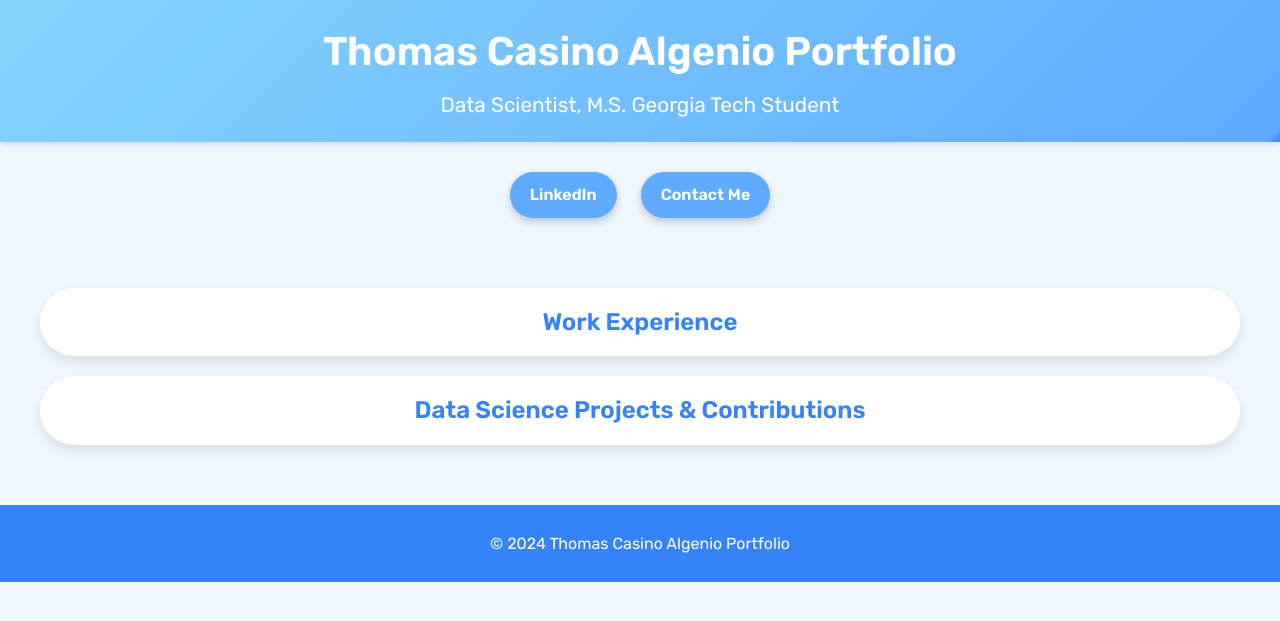
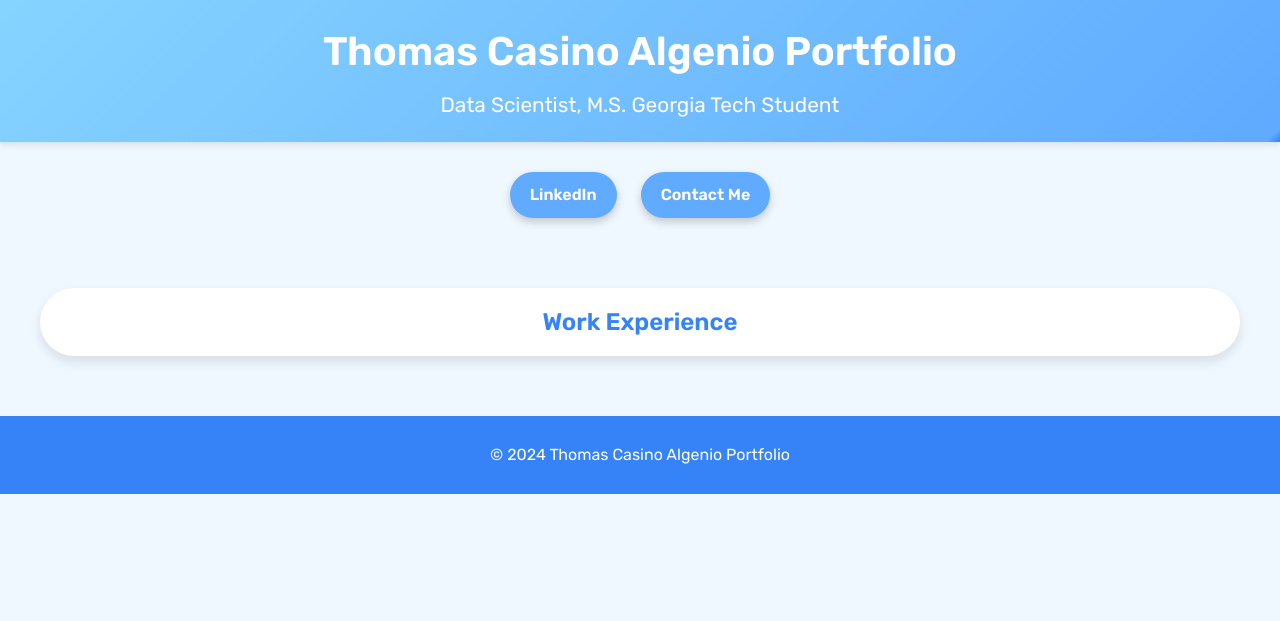
Before and after one commit to thomasalgenio/Thomas_Portfolio, a Jekyll site: the page built from README.md, in a window 1280 px wide. Shown: the top 621 px of the page. Built offline with Jekyll 4.4.1, drawn with Linux system fonts in a browser that asks for light colours; our own code applies the rules of GitHub Pages for plain Markdown files; part of the change alters nothing that is shown.

Commit message:
Update default.html

```diff
--- a/_layouts/default.html
+++ b/_layouts/default.html
@@ -216,12 +216,10 @@
             <div class="timeline-item">
               <h3>United Parcel Service (UPS)</h3>
               <span>Data Scientist Nov 2022 - Sept 2024</span>
-              <p></p>
               <ul class="hidden-text">
-                <li>Collaborated with International Marketing team to research & manage an in-house Topic Model solution using BERTopic with LLM representation on 200GB of unstructured customer verbatim data reducing operational costs $15K annually.</li>
-                <li>Worked with Competitive & Market Intelligence team to develop an in-house Generative AI application by accurately synthesizing 1TB of unstructured financial data & applying RAG techniques resulting in coherent answers to user questions.</li>
-                <li>Analyzed optimization problem of 10 KPIs for Marketing team, identified non-stochastic constraints, and provided alternative strategies.</li>
-                <li>Analyzed 15 KPIs monthly to Data Analytics & Business Enterprise Business Intelligence team providing insights on impacted delivery density for business use & contributed to script pipeline enhancing efficiency by 2 minutes.</li>
+                <li>Collaborated with International Marketing team to manage an in-house Topic Model solution using BERTopic.</li>
+                <li>Worked with Competitive & Market Intelligence team to develop a Generative AI application.</li>
+                <li>Analyzed 10 KPIs for optimization and provided strategic insights.</li>
               </ul>
               <button class="toggle-btn" onclick="toggleText(this, event)">Read More</button>
             </div>
@@ -230,30 +228,6 @@
               <span>Jan 2020 - Nov 2022</span>
               <p>Data Scientist</p>
             </div>
-            <div class="timeline-item">
-              <h3>Data Scientist Intern</h3>
-              <span>Jun 2019 - Aug 2019</span>
-            </div>
-          </div>
-        </div>
-      </div>
-
-      <!-- Data Science Projects Bubble -->
-      <div class="bubble-container" onclick="toggleBubble('projects')">
-        <div class="bubble-header">Data Science Projects & Contributions</div>
-        <div id="projects" class="bubble-content">
-          <div class="projects">
-            <div class="project-card">
-              <h3>Matching Messy Pandas Columns</h3>
-              <p>Resolved missing edge cases in fuzzy matching logic.</p>
-              <a href="https://medium.com/analytics-vidhya/matching-messy-pandas-columns-with-fuzzywuzzy-4adda6c7994f" class="btn">View Article</a>
-            </div>
-            <div class="project-card">
-              <h3>Face Detection Project</h3>
-              <p>Performed face detection on AI-generated images.</p>
-              <a href="https://github.com/thomasalgenio/Sample_Projects/tree/main/Face_Detection_on_AI_Generated_Images" class="btn">View Project</a>
-            </div>
-            <!-- Add more project cards as needed -->
           </div>
         </div>
       </div>
@@ -269,15 +243,16 @@
         bubble.style.display = bubble.style.display === "block" ? "none" : "block";
       }
 
-      function toggleText(button) {
+      function toggleText(button, event) {
         const hiddenText = button.previousElementSibling;
         if (hiddenText.style.display === "none" || hiddenText.style.display === "") {
-          hiddenText.style.display = "block"; // Show the content
-          button.textContent = "Show Less"; // Change button text
+          hiddenText.style.display = "block";
+          button.textContent = "Show Less";
         } else {
-          hiddenText.style.display = "none"; // Hide the content
-          button.textContent = "Read More"; // Change button text
+          hiddenText.style.display = "none";
+          button.textContent = "Read More";
         }
+        event.stopPropagation(); // Prevents toggling the parent bubble
       }
     </script>
   </body>
```
